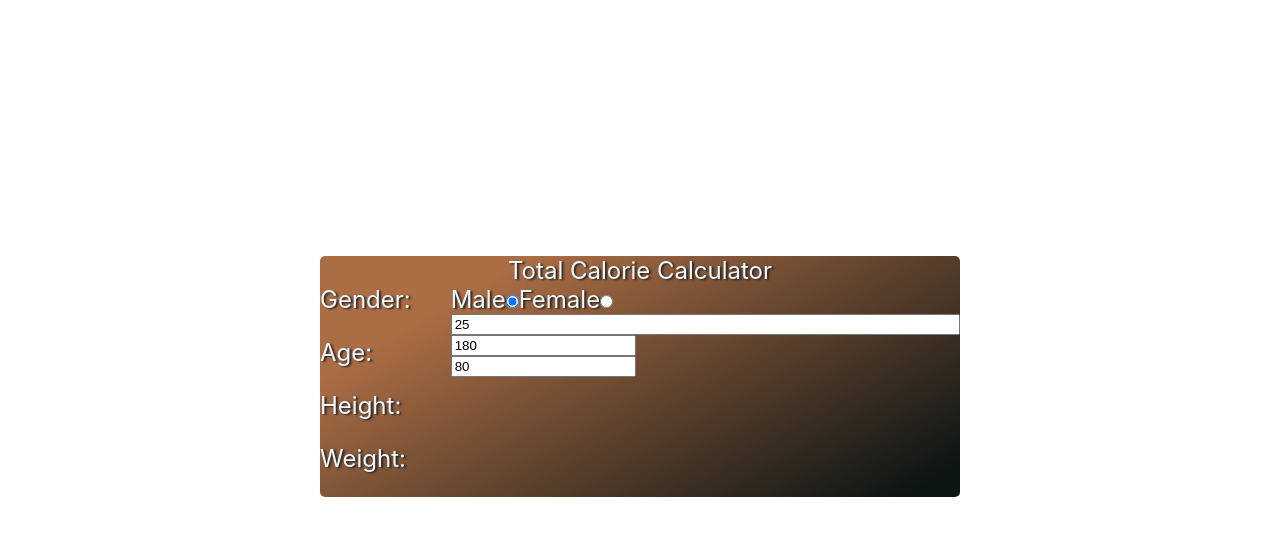
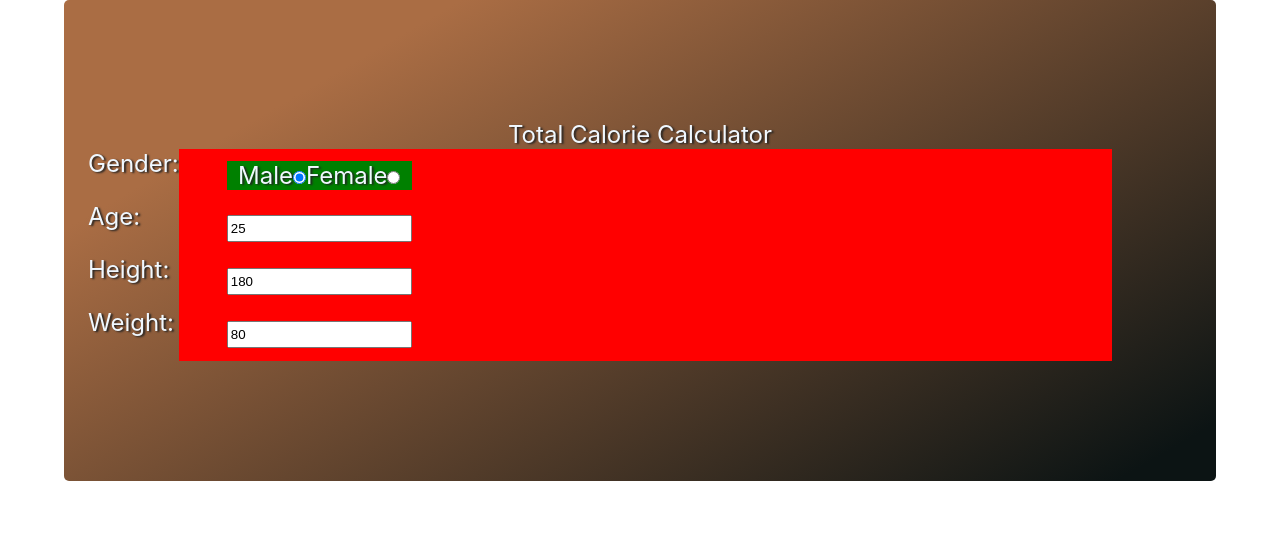
Before and after one commit to turkaytunc/total-calorie-calculator, a React (Create React App) app: page / in a window 1280 px wide. Shown: the top 536 px of the page. Built offline with nearby package versions, Linux system fonts and the light colour scheme.

Commit message:
update layout

```diff
--- a/src/app.scss
+++ b/src/app.scss
@@ -1,10 +1,13 @@
 .app {
   text-align: center;
-  width: 50%;
+  width: 90%;
+  height: 90%;
+  padding-top: 5em;
+  padding-bottom: 5em;
   background: linear-gradient(150deg, #aa6d44 20%, #0c1414 95%);
   color: aliceblue;
   text-shadow: 2px 1px 2px #222;
-  margin: 20% auto;
+  margin: 0 auto;
   font-size: 1.5em;
   border-radius: 5px;
 }
--- a/src/components/input-renderer/InputRenderer.jsx
+++ b/src/components/input-renderer/InputRenderer.jsx
@@ -59,19 +59,19 @@ export const InputRenderer = () => {
         </div>
         <input
           type="number"
-          className="select-age"
+          className="select-age input-item"
           value={mesurements.age}
           onChange={(e) => handleAgeChange(e)}
         />
         <input
           type="number"
-          className="select-height"
+          className="select-height input-item"
           value={mesurements.height}
           onChange={(e) => handleHeightChange(e)}
         />
         <input
           type="number"
-          className="select-weight"
+          className="select-weight input-item"
           value={mesurements.weight}
           onChange={(e) => handleWeightChange(e)}
         />
--- a/src/components/input-renderer/input-renderer.scss
+++ b/src/components/input-renderer/input-renderer.scss
@@ -1,6 +1,7 @@
 .container {
   display: grid;
-  grid-template-columns: 1fr 5fr;
+  grid-template-columns: auto 1fr;
+  padding-left: 1em;
 }
 
 .label-container {
@@ -14,26 +15,29 @@
 }
 
 .input-container {
-  display: flex;
-  flex-direction: column;
-  align-items: flex-start;
-  margin-left: 1em;
+  display: grid;
+  grid-template-rows: repeat(4, 1fr);
+  align-items: center;
+  justify-content: flex-start;
+  background-color: red;
+  width: 90%;
+  padding-left: 2em;
+}
 
-  &:nth-child(odd) {
-    margin-bottom: 1em;
-    min-height: 1em;
-    padding-bottom: 0;
-  }
-  &:nth-child(even) {
-    margin-bottom: 1em;
-    min-height: 1em;
-    padding-bottom: 0;
-  }
+.select-gender {
+  background-color: green;
+  margin-bottom: 0;
+  padding-bottom: 0;
 }
 
 .select-age {
   width: 100%;
   justify-content: flex-start;
   align-items: center;
-  margin-left: auto;
 }
+
+.input-item {
+  //margin-bottom: 2em;
+  height: 2em;
+  width: 100%;
+}
--- a/src/index.scss
+++ b/src/index.scss
@@ -1,6 +1,4 @@
-*,
-*::after,
-*::before {
+* {
   box-sizing: border-box;
   margin: 0;
 }
```
